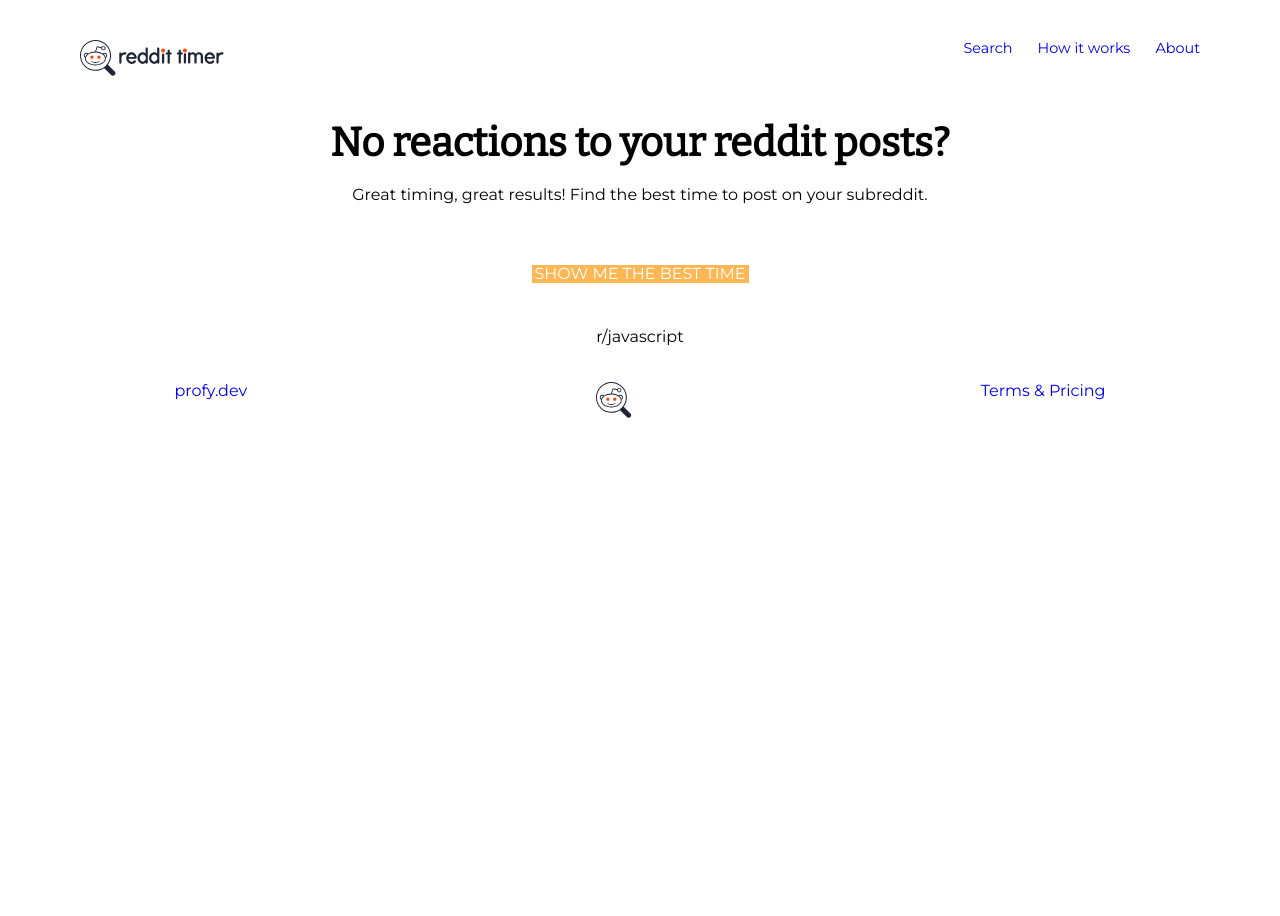
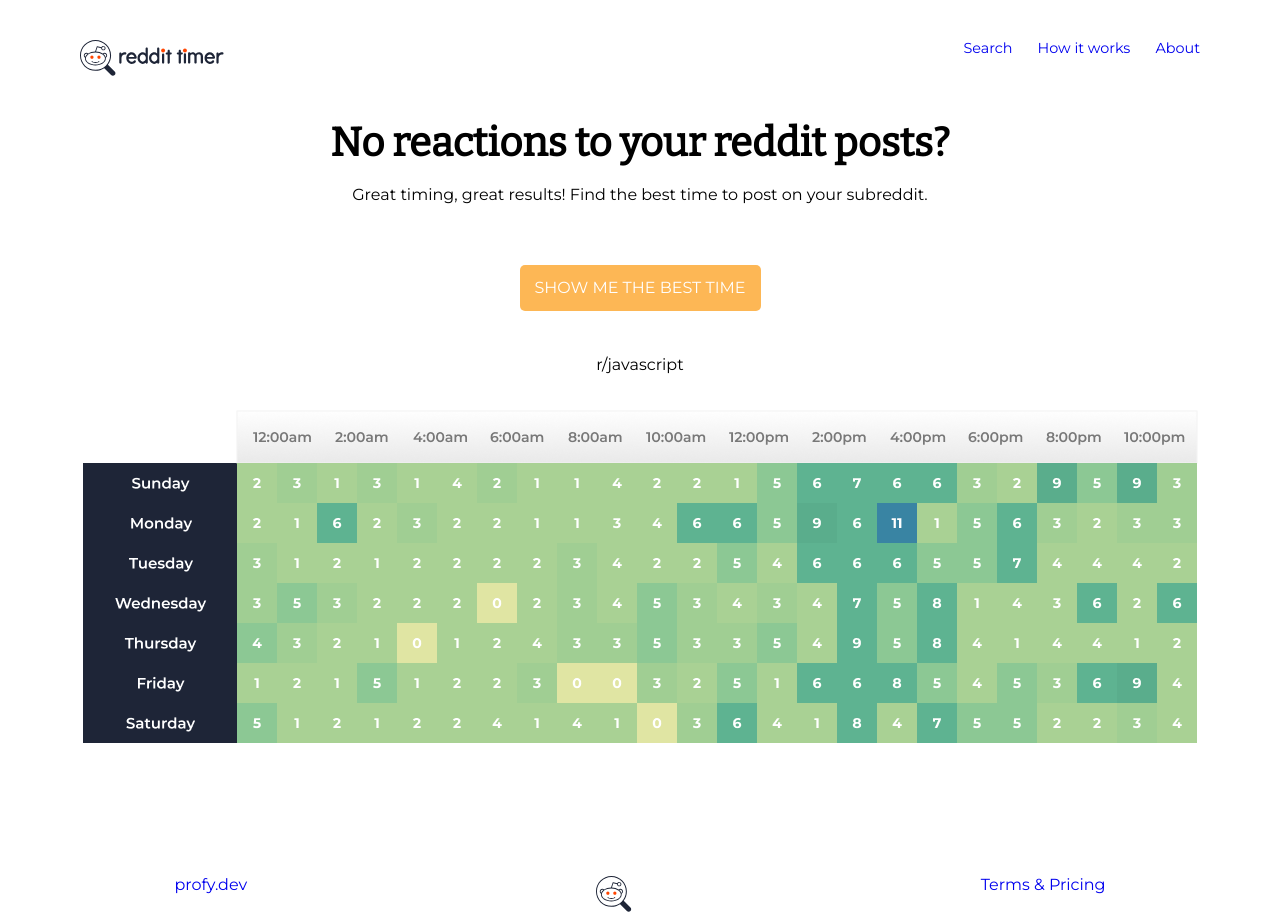
Before and after one commit to profydev/reddit-timer-jtnc101, a React (Create React App) app: page / in a window 1280 px wide. Before the commit the page ends 800 px from the top, so only its background shows below. Built offline with nearby package versions, Linux system fonts and the light colour scheme.

Commit message:
shows an image of the heatmap

```diff
--- a/src/Hero.js
+++ b/src/Hero.js
@@ -1,5 +1,6 @@
 import React from 'react';
 import HeroCSS from './Hero.module.css';
+import table from './images/table.png';
 
 function Hero() {
   return (
@@ -10,6 +11,7 @@ function Hero() {
       </span>
       <button type="button" className={HeroCSS.showMeButton}><span>SHOW ME THE BEST TIME</span></button>
       <span className={HeroCSS.searchText}>r/javascript</span>
+      <img src={table} alt="table" className={HeroCSS.tableImage} />
     </div>
   );
 }
--- a/src/Hero.module.css
+++ b/src/Hero.module.css
@@ -23,11 +23,11 @@
 
 .showMeButton {
     display: inline-block;
-    width: 217px;
     color: #FFFFFF;
     background-color: #FDB755;
-    padding: 14px, 15px;
-    border: 5px;
+    padding: 14px 15px;
+    border-radius: 5px;
+    border: none;
     margin-bottom: 45px;
 }
 
@@ -35,3 +35,8 @@
     font-family: Montserrat;
     margin-bottom: 35px;
 }
+
+.tableImage {
+    display: inline-block;
+    margin-bottom: 133px;
+}
```
